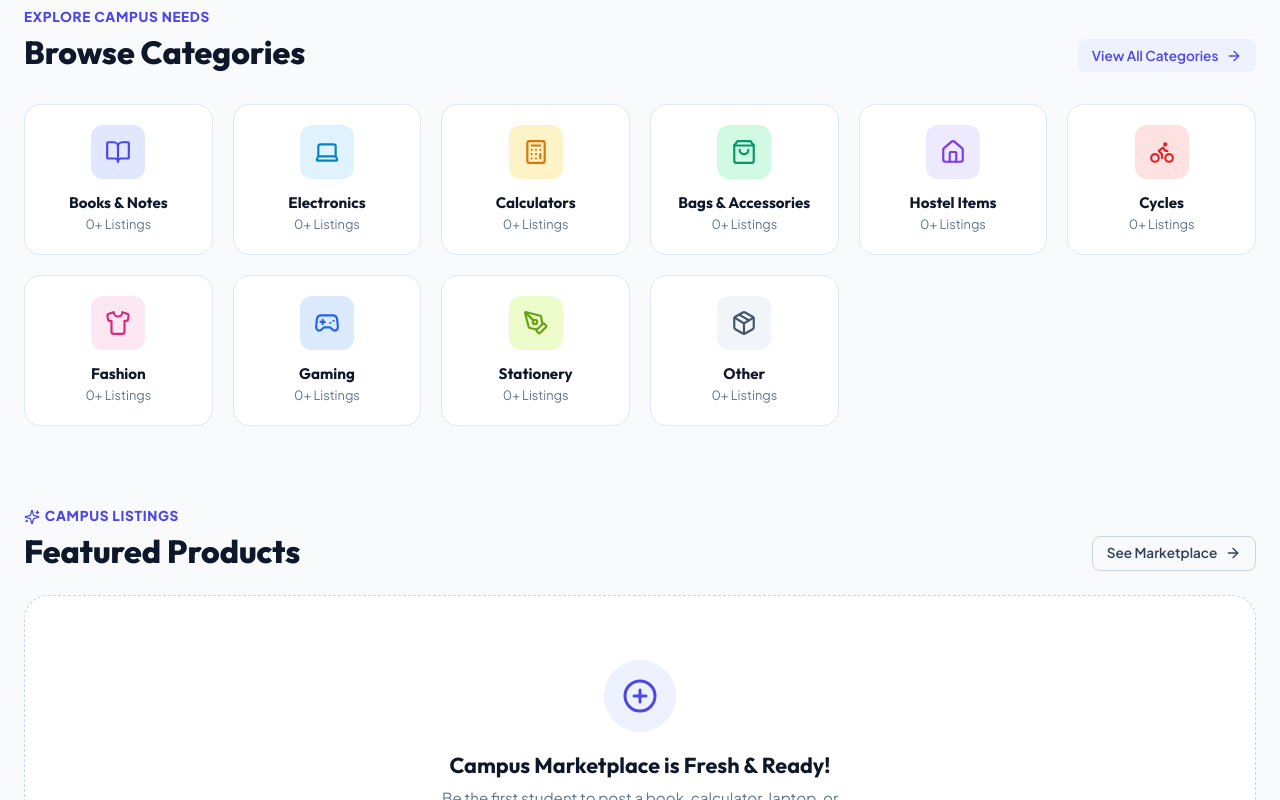
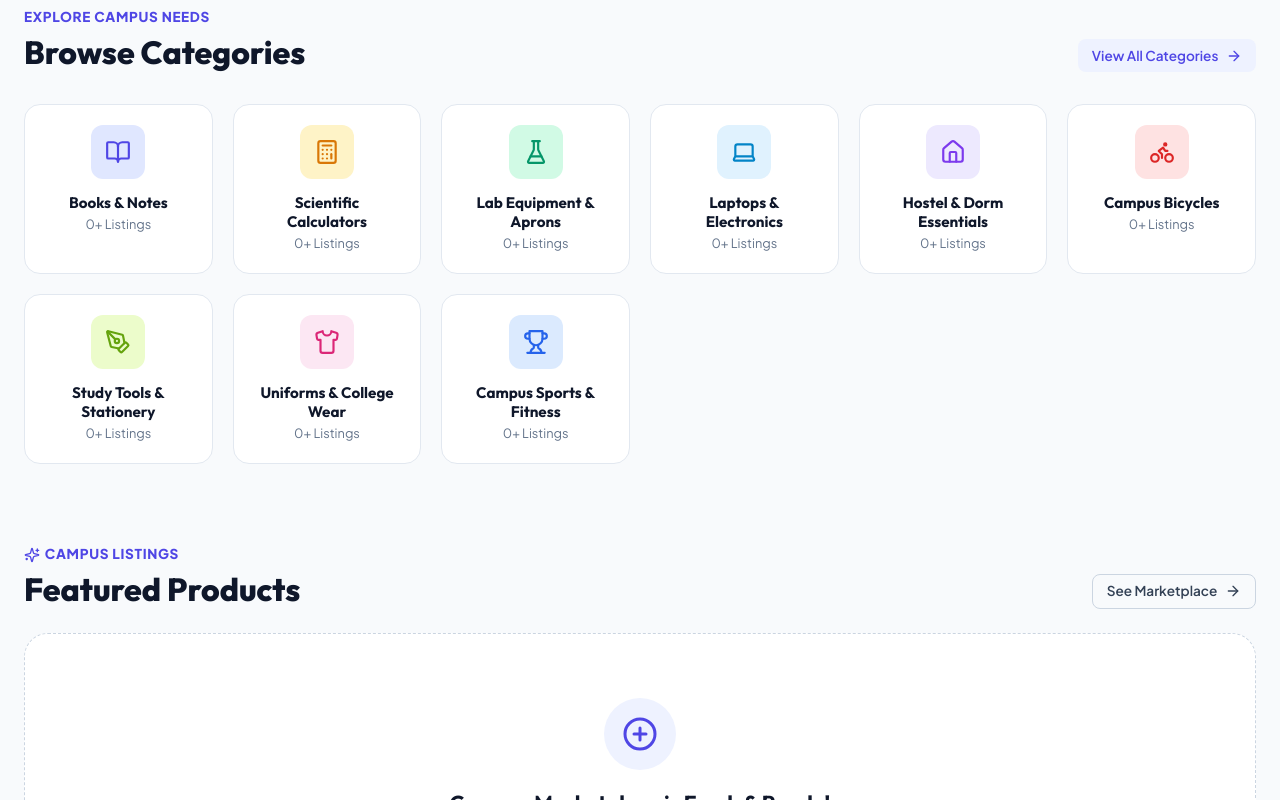
Before and after one commit to kabilan401/Project, a React (Vite) app: page /#/ in a window 1280 px wide. Shown: the part 640-1440 px from the top of the page. Built offline with nearby package versions, Linux system fonts and the light colour scheme.

Commit message:
Update college categories, remove profile photos, and implement dynamic admin profile persistence

```diff
--- a/src/components/CategoryCard.jsx
+++ b/src/components/CategoryCard.jsx
@@ -8,8 +8,9 @@ import {
   Home,
   Bike,
   Shirt,
-  Gamepad2,
   PenTool,
+  FlaskConical,
+  Trophy,
   Package
 } from 'lucide-react';
 
@@ -21,8 +22,9 @@ const iconMap = {
   Home,
   Bike,
   Shirt,
-  Gamepad2,
   PenTool,
+  FlaskConical,
+  Trophy,
   Package
 };
 
--- a/src/components/Footer.jsx
+++ b/src/components/Footer.jsx
@@ -50,10 +50,11 @@ export const Footer = () => {
           <h4 className="footer-title">Top Categories</h4>
           <ul className="footer-links">
             <li><Link to="/marketplace?category=Books%20%26%20Notes" className="footer-link">Books & Notes</Link></li>
-            <li><Link to="/marketplace?category=Electronics" className="footer-link">Electronics</Link></li>
-            <li><Link to="/marketplace?category=Hostel%20Items" className="footer-link">Hostel Gear</Link></li>
-            <li><Link to="/marketplace?category=Calculators" className="footer-link">Calculators</Link></li>
-            <li><Link to="/marketplace?category=Cycles" className="footer-link">Cycles</Link></li>
+            <li><Link to={`/marketplace?category=${encodeURIComponent('Scientific Calculators')}`} className="footer-link">Scientific Calculators</Link></li>
+            <li><Link to={`/marketplace?category=${encodeURIComponent('Lab Equipment & Aprons')}`} className="footer-link">Lab Equipment & Aprons</Link></li>
+            <li><Link to={`/marketplace?category=${encodeURIComponent('Laptops & Electronics')}`} className="footer-link">Laptops & Electronics</Link></li>
+            <li><Link to={`/marketplace?category=${encodeURIComponent('Hostel & Dorm Essentials')}`} className="footer-link">Hostel Essentials</Link></li>
+            <li><Link to={`/marketplace?category=${encodeURIComponent('Campus Bicycles')}`} className="footer-link">Campus Bicycles</Link></li>
           </ul>
         </div>
 
--- a/src/context/ChatContext.jsx
+++ b/src/context/ChatContext.jsx
@@ -66,7 +66,6 @@ export const ChatProvider = ({ children }) => {
       otherUser: {
         id: product.seller.id,
         name: product.seller.name,
-        avatar: product.seller.avatar,
         college: product.seller.college,
         status: 'online'
       },
--- a/src/context/ProductContext.jsx
+++ b/src/context/ProductContext.jsx
@@ -39,7 +39,6 @@ export const ProductProvider = ({ children }) => {
       seller: {
         id: currentUser?.id || 'user-' + Date.now(),
         name: currentUser?.name || 'Student User',
-        avatar: currentUser?.avatar || 'https://images.unsplash.com/photo-1535713875002-d1d0cf377fde?auto=format&fit=crop&w=200&q=80',
         rating: currentUser?.rating || 5.0,
         reviewsCount: currentUser?.reviewsCount || 0,
         college: newProdData.college || currentUser?.college || 'University Campus',
--- a/src/data/mockData.js
+++ b/src/data/mockData.js
@@ -2,13 +2,12 @@ import {
   BookOpen,
   Laptop,
   Calculator,
-  ShoppingBag,
   Home,
   Bike,
   Shirt,
-  Gamepad2,
   PenTool,
-  Package
+  FlaskConical,
+  Trophy
 } from 'lucide-react';
 
 export const CATEGORIES = [
@@ -22,17 +21,8 @@ export const CATEGORIES = [
     description: 'Textbooks, semester notes, reference guides & exam preparation material.'
   },
   {
-    id: 'electronics',
-    name: 'Electronics',
-    iconName: 'Laptop',
-    count: 0,
-    color: '#0284c7',
-    bg: '#e0f2fe',
-    description: 'Laptops, headphones, keyboards, mice, adapters & gadgets.'
-  },
-  {
     id: 'calculators',
-    name: 'Calculators',
+    name: 'Scientific Calculators',
     iconName: 'Calculator',
     count: 0,
     color: '#d97706',
@@ -40,17 +30,26 @@ export const CATEGORIES = [
     description: 'Scientific, graphing, and programmable calculators for engineering & maths.'
   },
   {
-    id: 'bags-accessories',
-    name: 'Bags & Accessories',
-    iconName: 'ShoppingBag',
+    id: 'lab-equipment',
+    name: 'Lab Equipment & Aprons',
+    iconName: 'FlaskConical',
     count: 0,
     color: '#059669',
     bg: '#d1fae5',
-    description: 'Backpacks, laptop sleeves, travel bags, and daily carry items.'
+    description: 'Lab coats, aprons, safety goggles, dissection sets & experimental kits.'
+  },
+  {
+    id: 'electronics',
+    name: 'Laptops & Electronics',
+    iconName: 'Laptop',
+    count: 0,
+    color: '#0284c7',
+    bg: '#e0f2fe',
+    description: 'Laptops, headphones, keyboards, mice, adapters & project gadgets.'
   },
   {
     id: 'hostel-items',
-    name: 'Hostel Items',
+    name: 'Hostel & Dorm Essentials',
     iconName: 'Home',
     count: 0,
     color: '#7c3aed',
@@ -59,7 +58,7 @@ export const CATEGORIES = [
   },
   {
     id: 'cycles',
-    name: 'Cycles',
+    name: 'Campus Bicycles',
     iconName: 'Bike',
     count: 0,
     color: '#dc2626',
@@ -67,40 +66,31 @@ export const CATEGORIES = [
     description: 'Geared and non-geared campus bicycles, helmets & locks.'
   },
   {
-    id: 'fashion',
-    name: 'Fashion',
+    id: 'stationery',
+    name: 'Study Tools & Stationery',
+    iconName: 'PenTool',
+    count: 0,
+    color: '#65a30d',
+    bg: '#ecfccb',
+    description: 'Engineering drawing kits, drafters, notebooks, desk supplies & files.'
+  },
+  {
+    id: 'college-wear',
+    name: 'Uniforms & College Wear',
     iconName: 'Shirt',
     count: 0,
     color: '#db2777',
     bg: '#fce7f3',
-    description: 'Hoodies, lab coats, jackets, sneakers, traditional wear & accessories.'
+    description: 'Department hoodies, college uniforms, lab jackets & blazer badges.'
   },
   {
-    id: 'gaming',
-    name: 'Gaming',
-    iconName: 'Gamepad2',
+    id: 'sports',
+    name: 'Campus Sports & Fitness',
+    iconName: 'Trophy',
     count: 0,
     color: '#2563eb',
     bg: '#dbeafe',
-    description: 'Consoles, controllers, gaming mice, pads & game titles.'
-  },
-  {
-    id: 'stationery',
-    name: 'Stationery',
-    iconName: 'PenTool',
-    count: 0,
-    color: '#65a30d',
-    bg: '#ecfccb',
-    description: 'Engineering drawing kits, notebooks, desk supplies & files.'
-  },
-  {
-    id: 'other',
-    name: 'Other',
-    iconName: 'Package',
-    count: 0,
-    color: '#475569',
-    bg: '#f1f5f9',
-    description: 'Sports equipment, musical instruments & miscellaneous campus items.'
+    description: 'Badminton rackets, footballs, cricket gear & fitness equipment.'
   }
 ];
 
@@ -113,7 +103,6 @@ export const DEMO_USER = {
   email: 'student@college.edu',
   role: 'Student',
   isAdmin: false,
-  avatar: 'https://images.unsplash.com/photo-1535713875002-d1d0cf377fde?auto=format&fit=crop&w=200&q=80',
   college: 'University Campus',
   department: 'General Engineering',
   year: '1st Year',
@@ -144,10 +133,14 @@ export const MOCK_ADMIN_STATS = {
   ],
   categoryDistribution: [
     { name: 'Books & Notes', count: 0, percent: 0 },
-    { name: 'Electronics', count: 0, percent: 0 },
-    { name: 'Hostel Items', count: 0, percent: 0 },
-    { name: 'Calculators', count: 0, percent: 0 },
-    { name: 'Cycles & Others', count: 0, percent: 0 }
+    { name: 'Scientific Calculators', count: 0, percent: 0 },
+    { name: 'Lab Equipment & Aprons', count: 0, percent: 0 },
+    { name: 'Laptops & Electronics', count: 0, percent: 0 },
+    { name: 'Hostel & Dorm Essentials', count: 0, percent: 0 },
+    { name: 'Campus Bicycles', count: 0, percent: 0 },
+    { name: 'Study Tools & Stationery', count: 0, percent: 0 },
+    { name: 'Uniforms & College Wear', count: 0, percent: 0 },
+    { name: 'Campus Sports & Fitness', count: 0, percent: 0 }
   ],
   studentsList: [],
   reportedItems: []
--- a/src/pages/AdminDashboardPage.jsx
+++ b/src/pages/AdminDashboardPage.jsx
@@ -1,4 +1,5 @@
 import React, { useState } from 'react';
+import { Link } from 'react-router-dom';
 import {
   Users,
   ShoppingBag,
@@ -10,7 +11,8 @@ import {
   Check,
   Tag,
   RotateCcw,
-  Sparkles
+  Sparkles,
+  User
 } from 'lucide-react';
 import { MOCK_ADMIN_STATS, CATEGORIES } from '../data/mockData';
 import { useProducts } from '../context/ProductContext';
@@ -70,9 +72,14 @@ export const AdminDashboardPage = () => {
           <p className="page-subtitle">Monitor marketplace analytics, moderate student users and products</p>
         </div>
 
-        <button className="btn btn-danger btn-sm" onClick={handleClearAllData}>
-          <RotateCcw size={16} /> Reset Fresh Website (Clear All Products)
-        </button>
+        <div style={{ display: 'flex', gap: '0.75rem' }}>
+          <Link to="/profile" className="btn btn-outline btn-sm" style={{ backgroundColor: '#ffffff' }}>
+            <ShieldCheck size={16} color="#dc2626" /> Edit Admin Profile
+          </Link>
+          <button className="btn btn-danger btn-sm" onClick={handleClearAllData}>
+            <RotateCcw size={16} /> Reset Fresh Website (Clear All Products)
+          </button>
+        </div>
       </div>
 
       {/* Top 5 Metric Cards */}
--- a/src/pages/MessagesPage.jsx
+++ b/src/pages/MessagesPage.jsx
@@ -9,7 +9,8 @@ import {
   MoreVertical,
   CheckCheck,
   MapPin,
-  Circle
+  Circle,
+  User
 } from 'lucide-react';
 import { useChat } from '../context/ChatContext';
 import { useAuth } from '../context/AuthContext';
@@ -107,7 +108,9 @@ export const MessagesPage = () => {
                     }}
                   >
                     <div style={{ position: 'relative' }}>
-                      <img src={conv.otherUser.avatar} alt={conv.otherUser.name} style={{ width: '44px', height: '44px', borderRadius: '50%', objectFit: 'cover' }} />
+                      <div style={{ width: '44px', height: '44px', borderRadius: '50%', background: '#e0e7ff', color: '#4f46e5', display: 'flex', alignItems: 'center', justifyContent: 'center' }}>
+                        <User size={22} />
+                      </div>
                       <span style={{
                         position: 'absolute',
                         bottom: '2px',
@@ -156,7 +159,9 @@ export const MessagesPage = () => {
               backgroundColor: '#ffffff'
             }}>
               <div style={{ display: 'flex', alignItems: 'center', gap: '0.85rem' }}>
-                <img src={activeConversation.otherUser.avatar} alt={activeConversation.otherUser.name} style={{ width: '40px', height: '40px', borderRadius: '50%', objectFit: 'cover' }} />
+                <div style={{ width: '40px', height: '40px', borderRadius: '50%', background: '#e0e7ff', color: '#4f46e5', display: 'flex', alignItems: 'center', justifyContent: 'center' }}>
+                  <User size={20} />
+                </div>
                 <div>
                   <div style={{ fontWeight: 700, fontSize: '1rem', color: '#0f172a', display: 'flex', alignItems: 'center', gap: '0.4rem' }}>
                     {activeConversation.otherUser.name}
--- a/src/pages/ProductDetailsPage.jsx
+++ b/src/pages/ProductDetailsPage.jsx
@@ -14,7 +14,8 @@ import {
   Star,
   Building,
   ArrowLeft,
-  Eye
+  Eye,
+  User
 } from 'lucide-react';
 import { useProducts } from '../context/ProductContext';
 import { useWishlist } from '../context/WishlistContext';
@@ -231,7 +232,9 @@ export const ProductDetailsPage = () => {
             marginBottom: '1.5rem'
           }}>
             <div style={{ display: 'flex', alignItems: 'center', gap: '1rem', marginBottom: '1rem' }}>
-              <img src={product.seller.avatar} alt={product.seller.name} style={{ width: '56px', height: '56px', borderRadius: '50%', objectFit: 'cover' }} />
+              <div style={{ width: '56px', height: '56px', borderRadius: '50%', background: '#e0e7ff', color: '#4f46e5', display: 'flex', alignItems: 'center', justifyContent: 'center', flexShrink: 0 }}>
+                <User size={28} />
+              </div>
               <div>
                 <div style={{ display: 'flex', alignItems: 'center', gap: '0.5rem' }}>
                   <h4 style={{ fontSize: '1.1rem', fontWeight: 700 }}>{product.seller.name}</h4>
```
Also changed, not shown: src/components/Navbar.jsx (+7 -4 lines), src/components/ProductCard.jsx (+7 -3 lines), src/context/AuthContext.jsx (+24 -11 lines), src/pages/ProfilePage.jsx (+71 -32 lines).
